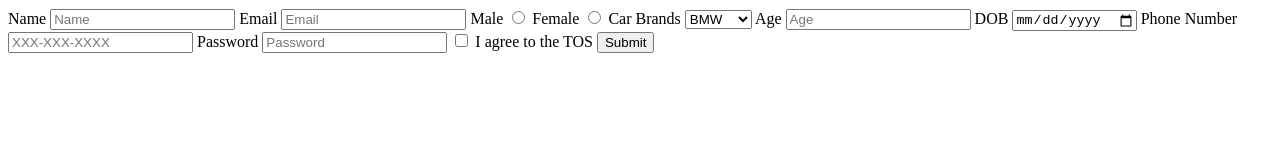
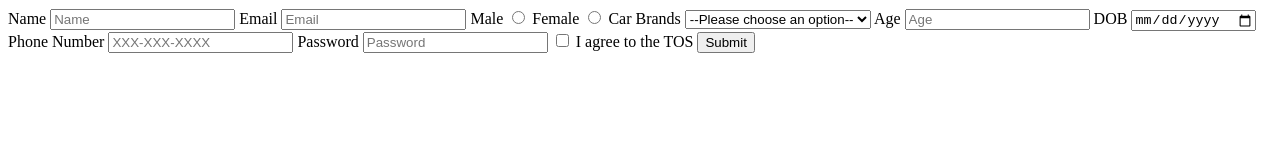
Before and after one commit to acciojob/signup-form-car-manju-sri, a website: page main.html in a window 1280 px wide. Drawn offline with Linux system fonts and the light colour scheme.

Commit message:
created a submission

```diff
--- a/main.html
+++ b/main.html
@@ -20,9 +20,9 @@
   <label for="gender_f">Female</label>
   <input type="radio" name="gender" id="gender_f" required>
 
-  <label for="car">Car Brands</label>
-  <select name="cars" id="car" required>
-	<!--  <option value="">--Please choose an option--</option> -->
+  <label for="cars">Car Brands</label>
+  <select id="cars" required>
+	<option value="">--Please choose an option--</option>
 	  <option value="BMW">BMW</option>
 	  <option value="Maruthi">Maruthi</option>
 	  <option value="Volvo">Volvo</option>
```
